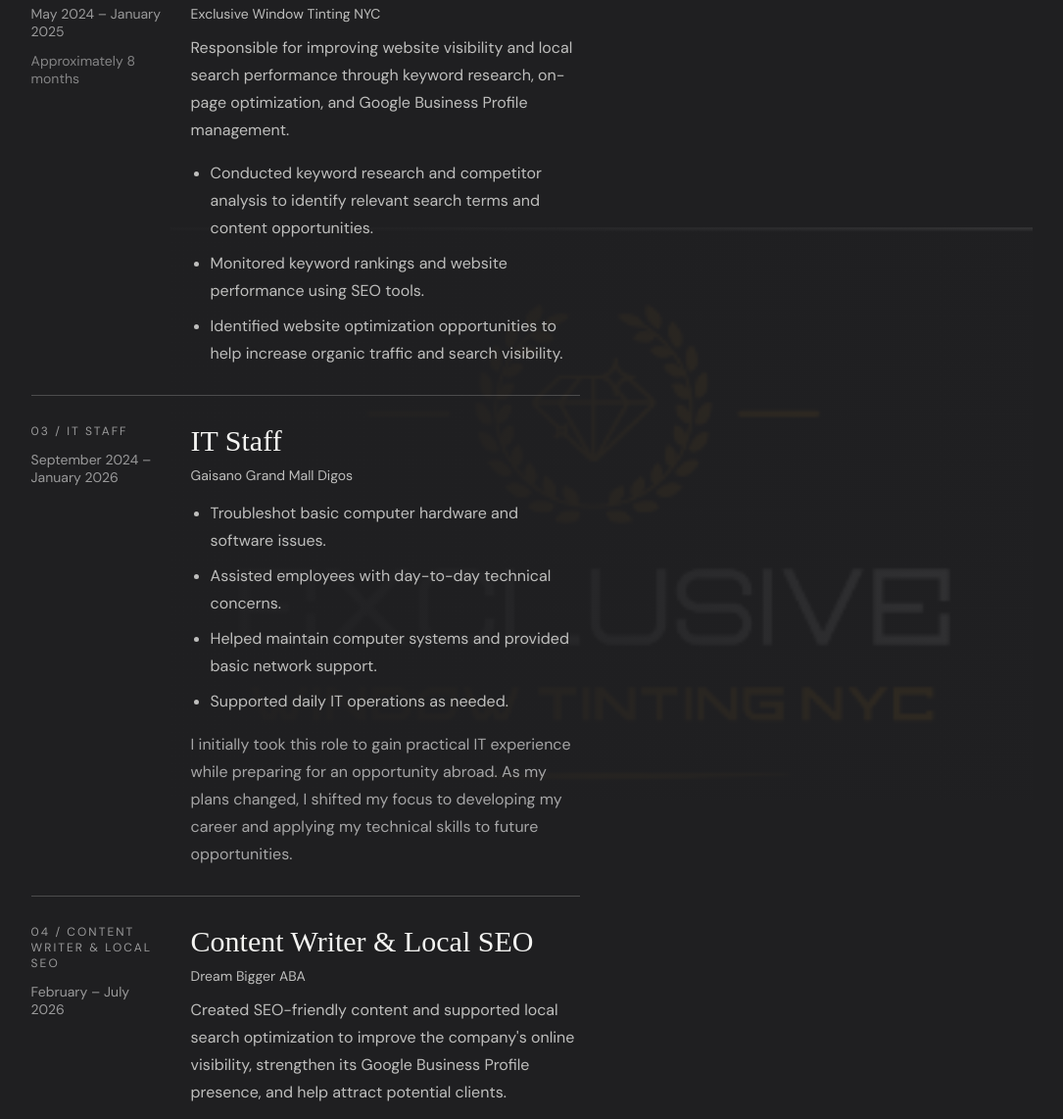
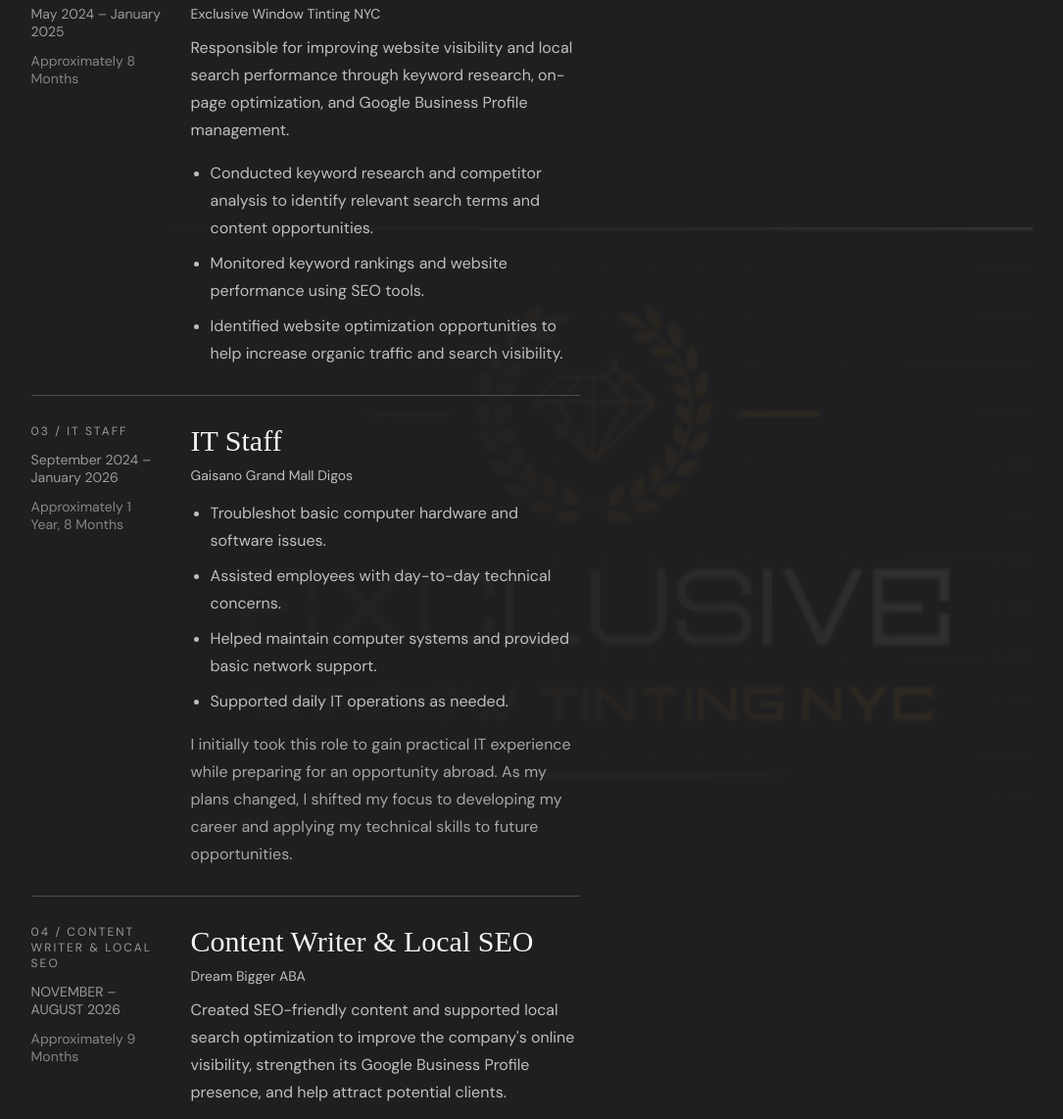
Before and after one commit to ursabia2121/Portfolio, a website: page index.html in a window 1280 px wide. Shown: the part 3505-4647 px from the top of the page at 98% size, without its empty margins (114-1199 px from the left). Drawn offline with Linux system fonts and the light colour scheme; a web font is replaced by a local one.

Commit message:
Fix HTML formatting issues in index.html

```diff
--- a/index.html
+++ b/index.html
@@ -111,7 +111,7 @@
               </article>
               <article class="experience-entry">
                 <div class="experience-meta">
-                  <p>02 / SEO Specialist</p><p>May 2024 – January 2025</p><p class="duration">Approximately 8 months</p>
+                  <p>02 / SEO Specialist</p><p>May 2024 – January 2025</p><p class="duration">Approximately 8 Months</p>
                 </div>
                 <div>
                   <h3>SEO Specialist</h3>
@@ -126,7 +126,7 @@
               </article>
               <article class="experience-entry">
                 <div class="experience-meta">
-                  <p>03 / IT Staff</p><p>September 2024 – January 2026</p>
+                  <p>03 / IT Staff</p><p>September 2024 – January 2026</p> <p class="duration">Approximately 1 Year, 8 Months</p>
                 </div>
                 <div>
                   <h3>IT Staff</h3>
@@ -142,7 +142,7 @@
               </article>
               <article class="experience-entry">
                 <div class="experience-meta">
-                  <p>04 / Content Writer &amp; Local SEO</p><p>February – July 2026</p>
+                  <p>04 / Content Writer &amp; Local SEO</p><p>NOVEMBER – AUGUST 2026</p> <p class="duration">Approximately 9 Months</p>
                 </div>
                 <div>
                   <h3>Content Writer &amp; Local SEO</h3>
```
